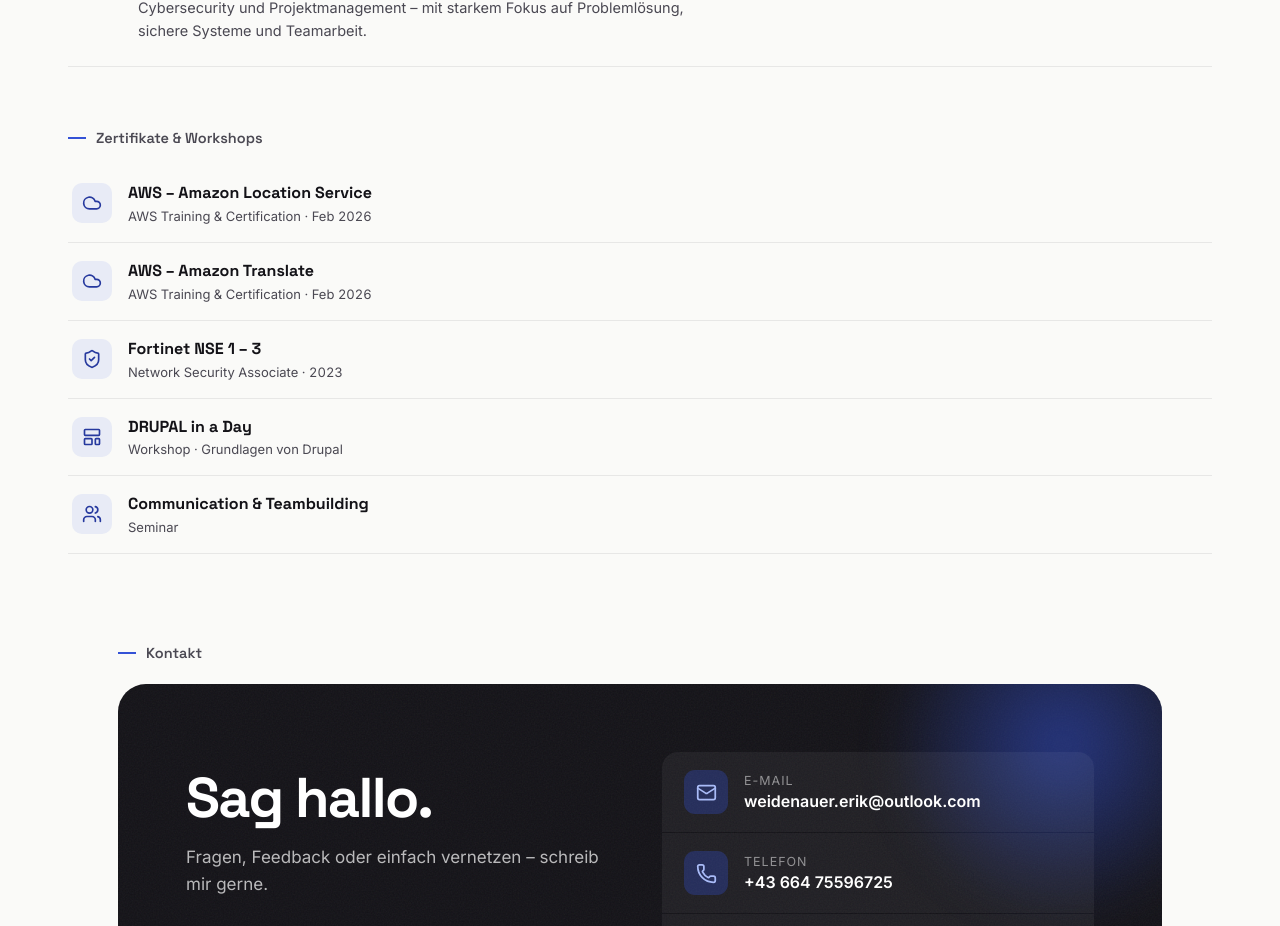
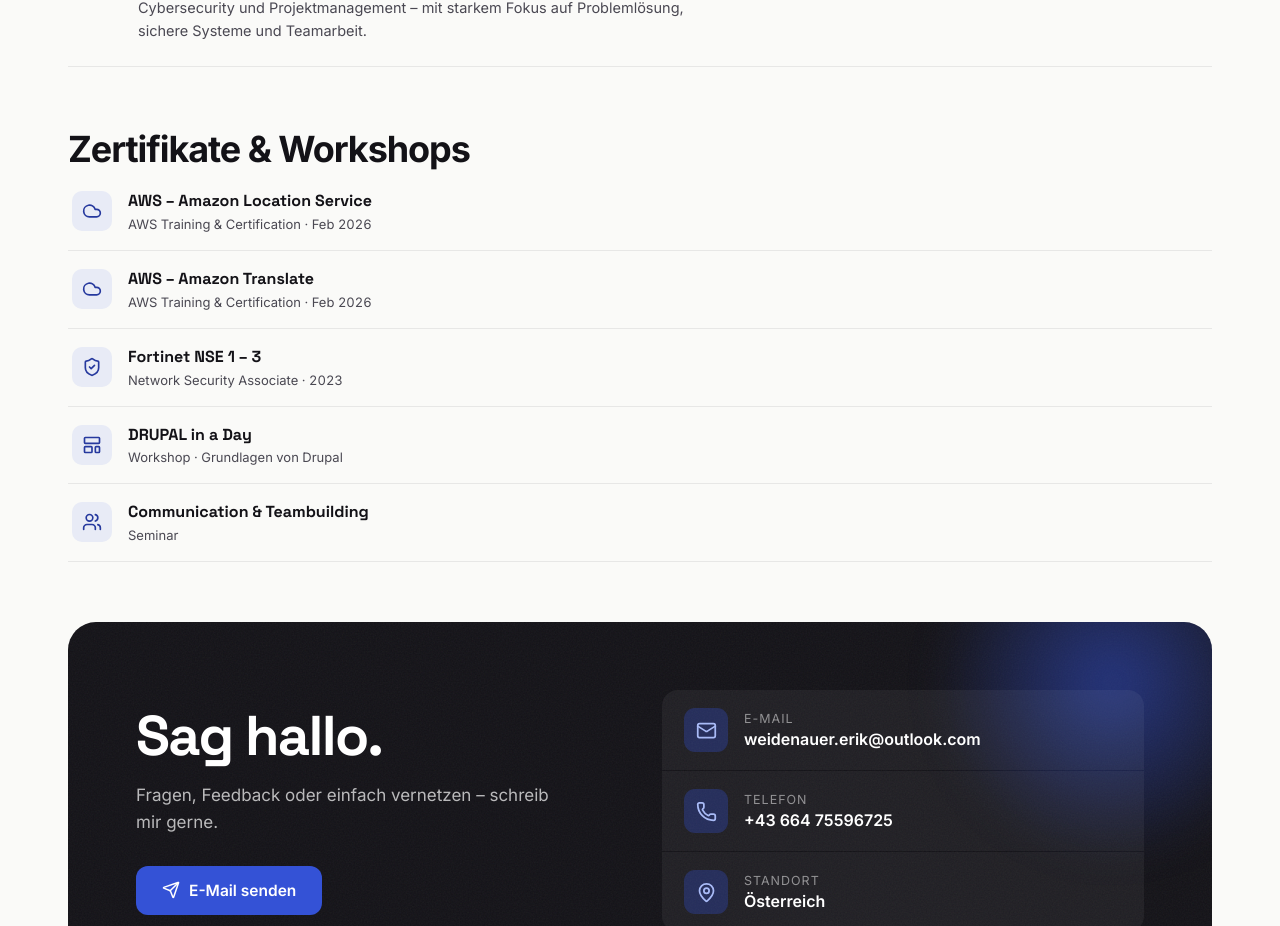
Before and after one commit to WeidenauerErik/Porfolio-Website, a Vue app: page / in a window 1280 px wide. Shown: the part 1656-2582 px from the top of the page. Built offline with nearby package versions, Linux system fonts and the light colour scheme.

Commit message:
making a consistent design

```diff
--- a/src/views/HomeView.vue
+++ b/src/views/HomeView.vue
@@ -178,8 +178,8 @@
       </div>
 
       <!-- Certificates -->
-      <div id="zertifikate" data-reveal class="certs-section">
-        <span class="eyebrow">Zertifikate &amp; Workshops</span>
+      <div id="zertifikate" data-reveal class="timeline-section">
+        <span class="sub-heading">Zertifikate &amp; Workshops</span>
         <div class="cert-timeline">
           <div v-for="c in certificates" :key="c.title" class="cert-timeline-item">
             <span class="cert-timeline-icon" aria-hidden="true">
@@ -192,11 +192,8 @@
           </div>
         </div>
       </div>
-    </section>
-
       <!-- Contact -->
-    <section id="contact" class="contact-main">
-      <span data-reveal class="eyebrow contact-eyebrow">Kontakt</span>
+      <div id="contact">
         <div data-reveal class="contact-card">
           <div class="contact-grain" :style="{ backgroundImage: grainSvg }" aria-hidden="true"></div>
           <div class="contact-glow" aria-hidden="true"></div>
@@ -232,6 +229,7 @@
                   <div class="contact-value">{{ c.value }}</div>
                 </div>
               </component>
+            </div>
           </div>
         </div>
       </div>
```
Lines whose indentation alone changed are shown as unchanged.
